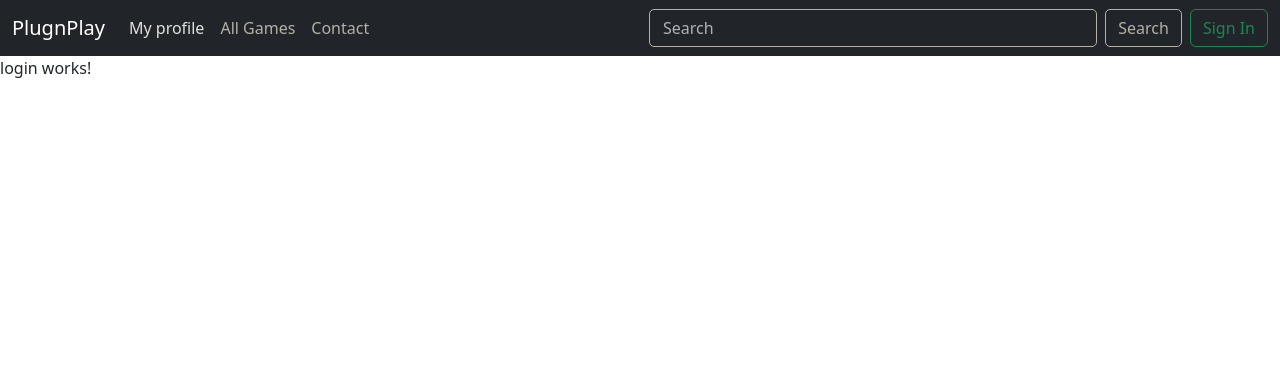
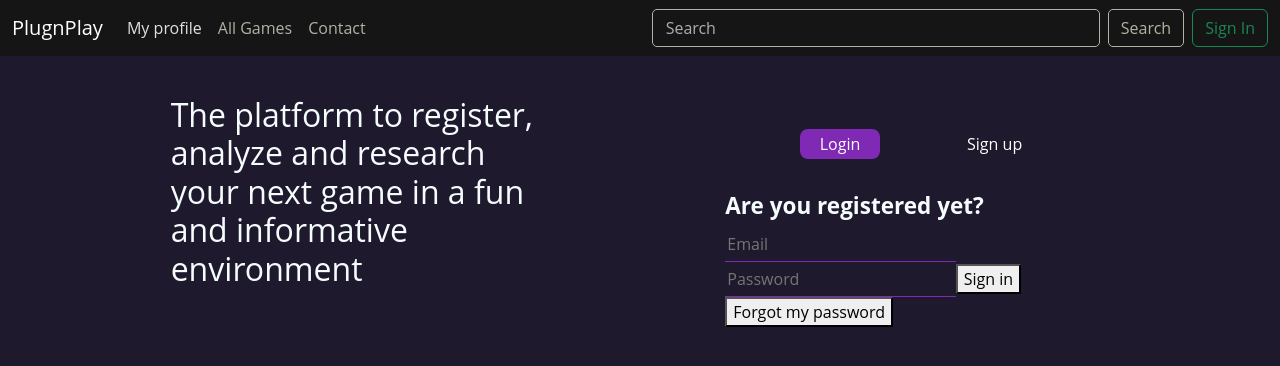
Before and after one commit to GustavoBenedito/Plug-n-Play---FrontEnd, an Angular app: page /login in a window 1280 px wide. Shown: the top 366 px of the page. Built offline with nearby package versions, Linux system fonts and the light colour scheme.

Commit message:
create choose login and screen login and signup

```diff
--- a/src/app/components/login/login.component.html
+++ b/src/app/components/login/login.component.html
@@ -1 +1,37 @@
-<p>login works!</p>
+<main>
+    <section class="disseminate">
+        <h2>
+            The platform to register, analyze and research your next game in a fun and informative environment
+        </h2>
+    </section>
+    <section class="login-section">
+        <div class="choose-login-signup">
+            <button class="button-login" (click)="chooseLoginSignup('login')" [class.active]="selectedForm === 'login'">
+                Login
+            </button>
+            <button class="button-signup" (click)="chooseLoginSignup('signup')" [class.active]="selectedForm === 'signup'">
+                Sign up
+            </button>
+        </div>
+        <div class="login-form" *ngIf="selectedForm === 'login'">
+            <form action="">
+                <h4 class="form-title">Are you registered yet?</h4>
+                <input type="email" placeholder="Email">
+                <input type="password" placeholder="Password">
+                <button type="submit">Sign in</button>
+            </form>
+            <button class="forgot-password">Forgot my password</button>
+        </div>
+        <div class="signup-form" *ngIf="selectedForm === 'signup'">
+            <form action="">
+                <h4 class="form-title">Create your register</h4>
+                <input type="text" placeholder="*Your full name">
+                <input type="email" placeholder="Your best email">
+                <input type="text" placeholder="*+55 (99) 99999-9999">
+                <input type="password" placeholder="*Type your password">
+                <input type="password" placeholder="*Type in your password again">
+                <button type="submit">Sign up</button>
+            </form>
+        </div>
+    </section>
+</main>
--- a/src/app/components/login/login.component.scss
+++ b/src/app/components/login/login.component.scss
@@ -0,0 +1,58 @@
+main{
+    background-color: #1e192c;
+    height: 100vh;
+    color: #f5fcfe;
+    display: flex;
+    justify-content: space-evenly;
+    padding-top: 5vh;
+}
+.disseminate{
+    width: 30vw;
+}
+.login-section{
+    width: 30vw;
+}
+.choose-login-signup{
+    display: flex;
+    justify-content: space-evenly;
+    align-items: center;
+    height: 12vh;
+    button{
+        width: 80px;
+        background-color: transparent;
+        border: none;
+        border-radius: 8px;
+        transition: 0.3s;
+        font-weight:500;
+        cursor: pointer;
+        height: 30px;
+        color: white
+    }
+    .active{
+        background-color: #7f29b4;
+    }
+}
+.form-title{
+    font-size: 22.5px;
+    font-weight: bold;
+}
+form input{
+    background: transparent;
+    border: 0px;
+    outline: 0px;
+    color: rgb(255, 255, 255);
+    line-height: 2;
+    height: 35px;
+    width: 60%;
+    min-width: 200px;
+    font-family: inherit;
+    font-size: 100%;
+    line-height: 1.15;
+    border-bottom: 1px solid #7f29b4;
+}
+@media screen and (max-width: 991px) {
+    .disseminate {
+        display: none;
+        background-color: red;
+    }
+}
--- a/src/app/components/login/login.component.ts
+++ b/src/app/components/login/login.component.ts
@@ -6,5 +6,9 @@ import { Component } from '@angular/core';
   styleUrl: './login.component.scss'
 })
 export class LoginComponent {
+  selectedForm: string = 'login';
 
+  chooseLoginSignup(choosed:string){
+    this.selectedForm = choosed;
+  }
 }
--- a/src/app/components/nav-bar/nav-bar.component.html
+++ b/src/app/components/nav-bar/nav-bar.component.html
@@ -8,13 +8,13 @@ usuarios
 contato
 perfil do usuario -->
 <header>
-  <nav class="navbar navbar-expand-lg bg-dark"  data-bs-theme="dark">
+  <nav class="navbar navbar-expand-lg"  data-bs-theme="dark">
     <div class="container-fluid">
       <a class="navbar-brand navbar-title" routerLink="/home">PlugnPlay</a>
       <button class="navbar-toggler" type="button" data-bs-toggle="collapse" data-bs-target="#navbarSupportedContent" aria-controls="navbarSupportedCoantent" aria-expanded="false" aria-label="Toggle navigation">
         <span class="navbar-toggler-icon"></span>
       </button>
-      <div class="collapse navbar-collapse bg-dark " tabindex="-1" id="navbarSupportedContent">
+      <div class="collapse navbar-collapse" tabindex="-1" id="navbarSupportedContent">
         <ul class="navbar-nav me-auto mb-2 mb-lg-0">
           <li class="nav-item dropdown">
             <a class="nav-link dropdown my-profile" role="button" data-bs-toggle="dropdown" aria-expanded="false">
--- a/src/app/components/nav-bar/nav-bar.component.scss
+++ b/src/app/components/nav-bar/nav-bar.component.scss
@@ -1,3 +1,7 @@
+
+header, .dropdown-menu{
+    background-color: #151515;
+}
 .navbar-title{
     color: #ffffff;
 }
--- a/src/styles.scss
+++ b/src/styles.scss
@@ -1,4 +1,5 @@
 @import '../node_modules/bootstrap/dist/css/bootstrap-grid.min.css';
 *{
     margin: 0;
+    font-family: "Open Sans", sans-serif;
 }
```
Also changed, not shown: src/app/enums/login-types.enum.ts (added).
